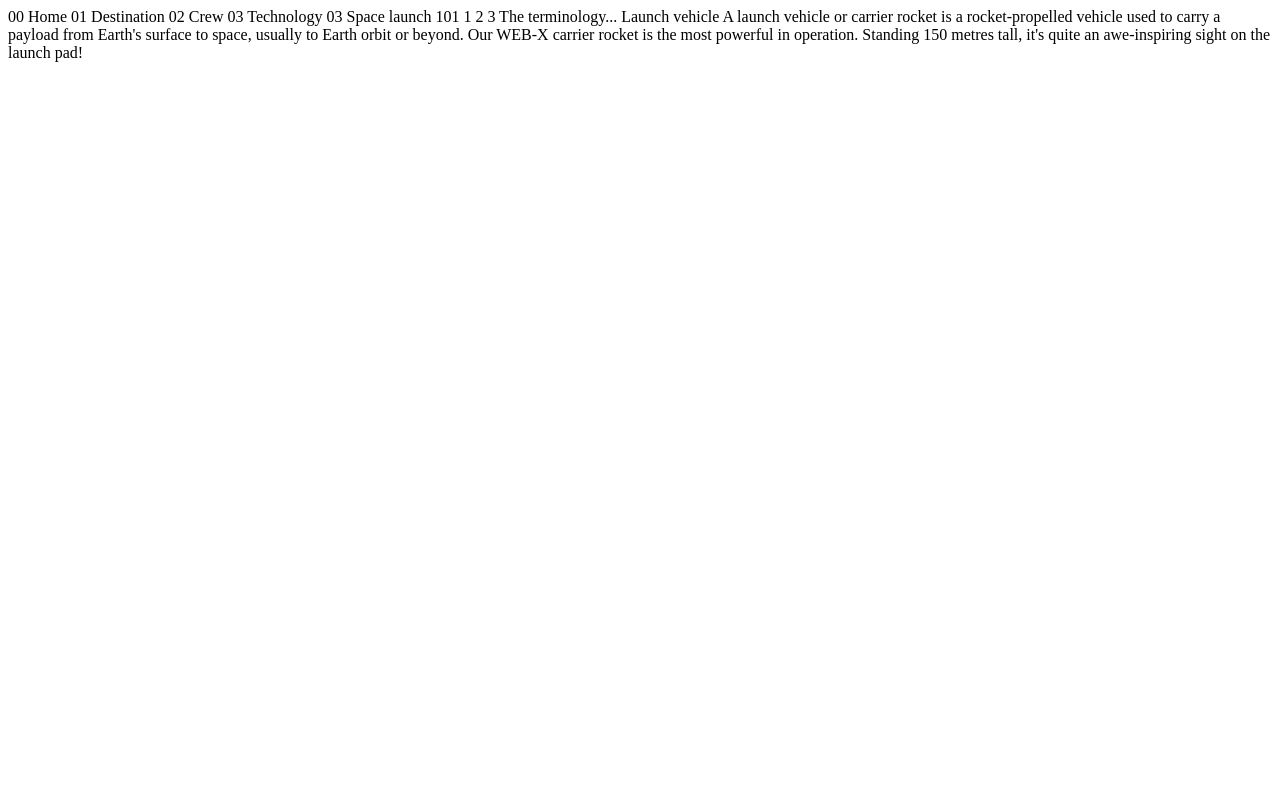
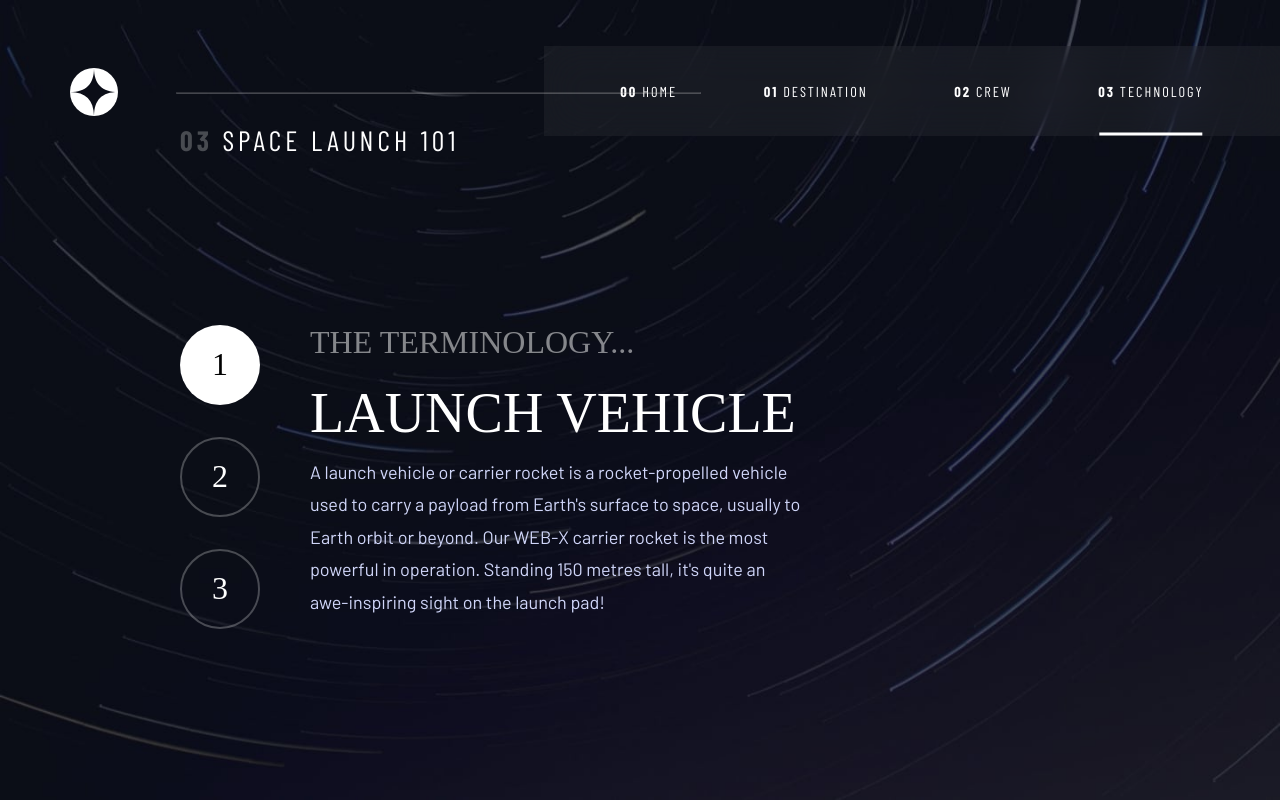
Before and after one commit to momokoboi/Space_Tourism, a plain HTML site: page technology-vehicle.html in a window 1280 px wide. Shown: the top 812 px of the page. Drawn offline with nearby package versions, Linux system fonts and the light colour scheme; a web font is replaced by a local one.

Commit message:
Technology page updated
media queries to be added

```diff
--- a/destination.css
+++ b/destination.css
@@ -26,6 +26,7 @@ body{
 }
 
 main{
+
 
     color: white;
     height: calc(100vh - 136px);
--- a/script.js
+++ b/script.js
@@ -7,6 +7,8 @@ document.addEventListener("DOMContentLoaded", () => {
         main_Destination()
     }else if(pageID === "crew"){
         main_Crew()
+    }else if(pageID === "technology"){
+        main_Technology()
     }else{
         alert("ERROR")
     }
@@ -19,6 +21,7 @@ async function getdata(){
     return await fetch("/Space_Tourism/data.json")
     .then(res => res.json())
     .catch(error => console.log(error))
+
 }
 
 
@@ -117,7 +120,7 @@ function UpdateSelector(planet){
 
 
 async function main_Destination() {
-    data = await getdata()
+    const data = await getdata()
     console.log("Inside main:", data)
 
     // Button Element Selectors
@@ -158,7 +161,7 @@ async function main_Destination() {
 // CREW ---------------------------------------------------------
 
 async function main_Crew(){
-    let data = await getdata()
+    const data = await getdata()
     console.log("inside crewmain: ", data)
 
     // TO BE CHANGED ELEMENTS
@@ -232,3 +235,51 @@ async function main_Crew(){
 
 
 }
+
+
+async function main_Technology() {
+
+    // data fetch
+
+    const data = await getdata()
+    console.log("inside technology main: ", data)
+    // Selectors Elements
+
+    let title_EL = document.getElementById("Title")
+    let description_EL = document.getElementById("Description")
+
+    let img_EL = document.getElementById("img_EL")
+
+    // Selectors radio
+
+    let radio1 = document.getElementById("1")
+    let radio2 = document.getElementById("2")
+    let radio3 = document.getElementById("3")
+
+    // radio listeners
+
+    radio1.addEventListener("change", () => {
+        if(radio1.checked){
+            title_EL.innerText = `${data.technology[0].name}`
+            description_EL.innerText = `${data.technology[0].description}`
+            img_EL.setAttribute("src", `${data.technology[0].images.portrait}`)
+        }
+    })
+
+    radio2.addEventListener("change", () => {
+        if(radio2.checked){
+            title_EL.innerText = `${data.technology[1].name}`
+            description_EL.innerText = `${data.technology[1].description}`
+            img_EL.setAttribute("src", `${data.technology[1].images.portrait}`)
+        }
+    })
+
+    radio3.addEventListener("change", () => {
+        if(radio3.checked){
+            title_EL.innerText = `${data.technology[2].name}`
+            description_EL.innerText = `${data.technology[2].description}`
+            img_EL.setAttribute("src", `${data.technology[2].images.portrait}`)
+        }
+    })
+
+}
--- /dev/null
+++ b/technlogy.css
@@ -0,0 +1,155 @@
+@charset "UTF-8";
+@import url('https://fonts.googleapis.com/css2?family=Barlow+Condensed:ital,wght@0,100;0,200;0,300;0,400;0,500;0,600;0,700;0,800;0,900;1,100;1,200;1,300;1,400;1,500;1,600;1,700;1,800;1,900&family=Barlow:ital,wght@0,100;0,200;0,300;0,400;0,500;0,600;0,700;0,800;0,900;1,100;1,200;1,300;1,400;1,500;1,600;1,700;1,800;1,900&family=Bellefair&display=swap');
+
+*{
+    margin: 0px;
+    padding: 0px;
+    box-sizing: border-box;
+}
+
+:root{
+    --blue300: #D0D6F9;
+    --blue900: #0B0D17;
+    --white: #FFFFFF;
+    --Bellefair: "Bellefair", serif;
+    --Barlow_regular: "Barlow", serif;
+    --Barlow_condensed: "Barlow Condensed", serif;
+
+    /* line color rgba(255, 255, 255, 1) */
+    /* navbar color rgba(255, 255, 255, 0.05) */
+}
+
+body{
+    background-image: url(assets/technology/background-technology-desktop.jpg);
+    background-repeat: no-repeat;
+    background-size: cover;
+    height: calc(100vh - 136px);
+    overflow: hidden;
+}
+
+main{
+    color: white;
+    display: flex;
+    flex-flow: row wrap;
+    align-items: center;
+    justify-content: space-between;
+    gap: 32px;
+    height: 100%;
+}
+
+#content_main{
+    /* background-color: red; */
+    height: 100%;
+    margin-left: 180px;
+    height: 100%;
+}
+
+#all_wrapper{
+    display: flex;
+    gap: 50px;
+    align-items: center;
+    height: 100%;
+}
+
+
+article{
+    display: flex;
+    flex-flow: column nowrap;
+    gap: 24px;
+}
+
+h3{
+    font-family: var(--Barlow_condensed);
+    font-size: 28px;
+    line-height: 33.6%;
+    letter-spacing: 4px;
+
+    font-weight: normal;
+    color: white;
+    text-transform: uppercase;
+}
+
+h3 > strong{
+    opacity: 25%;
+}
+
+h2{
+    font-family: var(--Bellefair);
+    font-size: 32px;
+    line-height: 36.7%;
+    letter-spacing: 0px;
+
+    font-weight: normal;
+    color: white;
+    text-transform: uppercase;
+
+    opacity: 50.1%;
+}
+
+h1{
+    margin-top: 24px;
+
+    font-family: var(--Bellefair);
+    font-size: 56px;
+    line-height: 64.2%;
+    letter-spacing: 0px;
+
+    font-weight: normal;
+    color: white;
+    text-transform: uppercase;
+}
+
+p{
+    font-family: var(--Barlow_regular);
+    font-size: 18px;
+    line-height: 180%;
+    letter-spacing: 0px;
+
+    font-weight: normal;
+    color: var(--blue300);
+
+    width: 48.5ch;
+}
+
+.wrapper{
+    display: flex;
+    flex-flow: column nowrap;
+    gap: 32px;
+}
+
+input[type="radio"]{
+    display: none;
+}
+
+.label_btn{
+    background-color: transparent;
+    color: white;
+    aspect-ratio: 1;
+    width: 80px;
+
+    align-content: center;
+    text-align: center;
+
+    border-radius: 50%;
+
+    cursor: pointer;
+
+    border: 2px solid rgba(255, 255, 255, 0.25);
+
+
+    font-family: var(--Bellefair);
+    font-size: 32px;
+    line-height: 36.7%;
+    letter-spacing: 0px;
+
+    font-weight: normal;
+}
+
+.label_btn:hover{
+    border: 2px solid white;
+}
+
+input[type="radio"]:checked +.label_btn{
+    background-color: white;
+    color: black;
+}
--- a/technology-vehicle.html
+++ b/technology-vehicle.html
@@ -6,27 +6,55 @@
 
   <link rel="icon" type="image/png" sizes="32x32" href="./assets/favicon-32x32.png">
 
+  <!-- csss -->
+   <link rel="stylesheet" href="all.css">
+    <link rel="stylesheet" href="technlogy.css">
+
+  <!-- js -->
+   <script src="script.js"></script>
   <title>Frontend Mentor | Space tourism website</title>
 </head>
-<body>
+<body id="technology">
+  <header>
+    <img src="assets/shared/logo.svg" alt="logo">
+  <hr>
+      <nav>
+        <ul>
+          <li><a href="index.html" target="_self" rel="home" class=""><strong>00</strong> Home</a></li>
+          <li><a href="destination-moon.html" target="_self" rel="prev" class=""><strong>01 </strong>Destination</a></li>
+          <li><a href="crew-commander.html" target="_self" rel="prev"><strong>02</strong> Crew</a></li>
+          <li><a href="technology-vehicle.html" target="_self" rel="self" class="selected"><strong>03</strong> Technology</a></li>
+        </ul>
+      </nav>
+  </header>
+  <main>
 
-  00 Home
-  01 Destination
-  02 Crew
-  03 Technology
-
-  03 Space launch 101
-
-  1
-  2
-  3
-
-  The terminology...
-  Launch vehicle
-
-  A launch vehicle or carrier rocket is a rocket-propelled vehicle used to carry a
-  payload from Earth's surface to space, usually to Earth orbit or beyond. Our
-  WEB-X carrier rocket is the most powerful in operation. Standing 150 metres tall,
-  it's quite an awe-inspiring sight on the launch pad!
+    <section id="content_main">
+      <h3><strong>03</strong> Space launch 101</h3>
+        <div id="all_wrapper">
+          <div class="wrapper">
+            <input type="radio" name="Space_options" id="1" checked>
+            <label for="1" class="label_btn">1</label>
+            <input type="radio" name="Space_options" id="2">
+            <label for="2" class="label_btn">2</label>
+            <input type="radio" name="Space_options" id="3">
+            <label for="3" class="label_btn">3</label>
+          </div>
+          <article>
+            <h2>The terminology...</h2>
+            <h1 id="Title">Launch vehicle</h1>
+            <p id="Description">
+              A launch vehicle or carrier rocket is a rocket-propelled vehicle used to carry a
+              payload from Earth's surface to space, usually to Earth orbit or beyond. Our
+              WEB-X carrier rocket is the most powerful in operation. Standing 150 metres tall,
+              it's quite an awe-inspiring sight on the launch pad!
+            </p>
+          </article>
+        </div>
+    </section>
+    <section id="image_section">
+      <img src="assets/technology/image-launch-vehicle-portrait.jpg" alt="launch_vehicle_portrait" id="img_EL">
+    </section>
+  </main>
 </body>
 </html>
```
Also changed, not shown: crew-commander.html (+1 -1 lines), crew_style.css (+4 -4 lines), destination-moon.html (+1 -1 lines).
